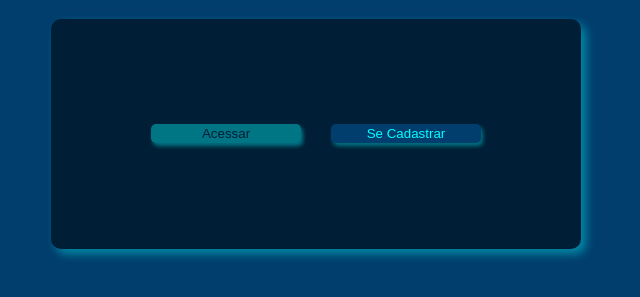
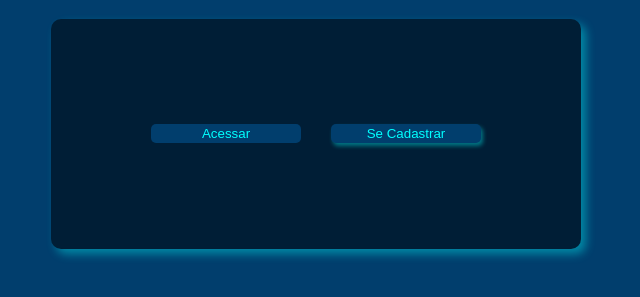
Before and after one commit to J-antoni0/Projeto-Pessoal-03, a plain HTML site: page E.E.L/index.html in a window 1280 px wide. In both pictures the pointer is over the input "Acessar". Shown: the part 61-358 px from the top of the page, without its empty margins (324-964 px from the left). Drawn offline with Linux system fonts and the light colour scheme.

Commit message:
Adicionado mais estilo

```diff
--- a/E.E.L/index.css
+++ b/E.E.L/index.css
@@ -44,6 +44,7 @@ input{
 }
 
 input:hover {
-    color: #001e36;
-    background-color: #00ffff63;
+    box-shadow: none;
+    color: #00ffff;
+    background-color: #013e6d;
 }
--- a/E.E.L/index.html
+++ b/E.E.L/index.html
@@ -20,5 +20,6 @@
             <input type="button" value="Se Cadastrar">
         </div>
     </section>
+    <script src="logica.js"></script>
 </body>
 </html>
```
Also changed, not shown: E.E.L/logica.js (added), E.E.L/logicaacessar.js (added).
